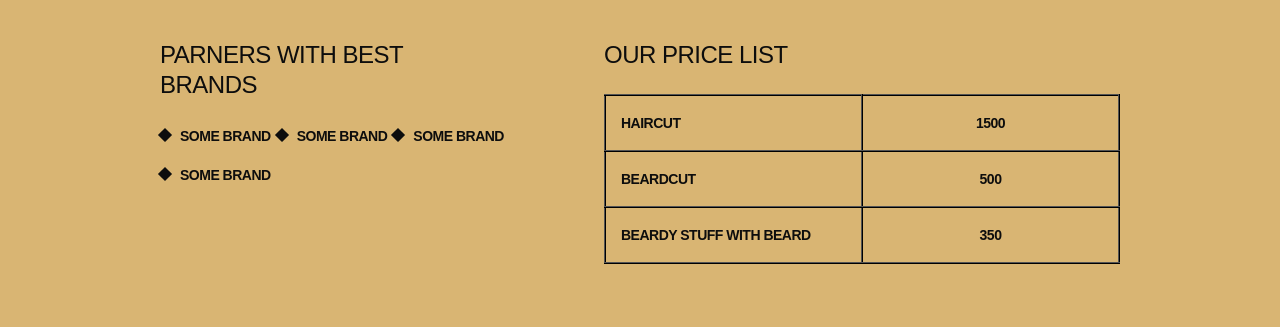
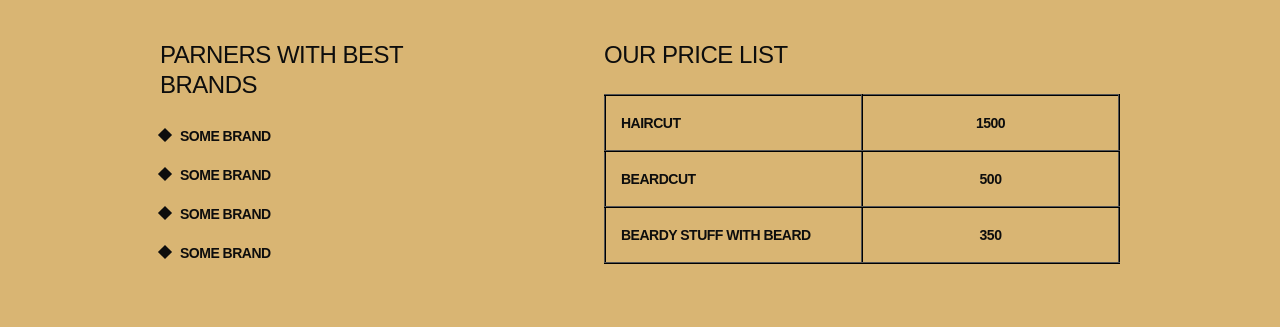
Before and after one commit to IvanRadchenko/htmlAcademy, a plain HTML site: page barbershop/price.html in a window 1280 px wide. Shown: the part 368-695 px from the top of the page. Drawn offline with Linux system fonts and the light colour scheme.

Commit message:
Hotfix price.html price list el

```diff
--- a/barbershop/css/styles.css
+++ b/barbershop/css/styles.css
@@ -788,6 +788,12 @@ td {
   margin-block-end: 50px;
 }
 
+.price__list {
+  list-style: none;
+  margin: 0;
+  padding: 0;
+}
+
 .about-us {
   margin-block-end: 80px;
 }
--- a/barbershop/price.html
+++ b/barbershop/price.html
@@ -58,7 +58,7 @@
     <section class="price__descr">
       <div class="price__container price__container_w400">
         <p class="price__container-title">Parners with best brands</p>
-        <ul class="list price__list">
+        <ul class="price__list">
           <li class="price__items">Some Brand</li>
           <li class="price__items">Some Brand</li>
           <li class="price__items">Some Brand</li>
```
